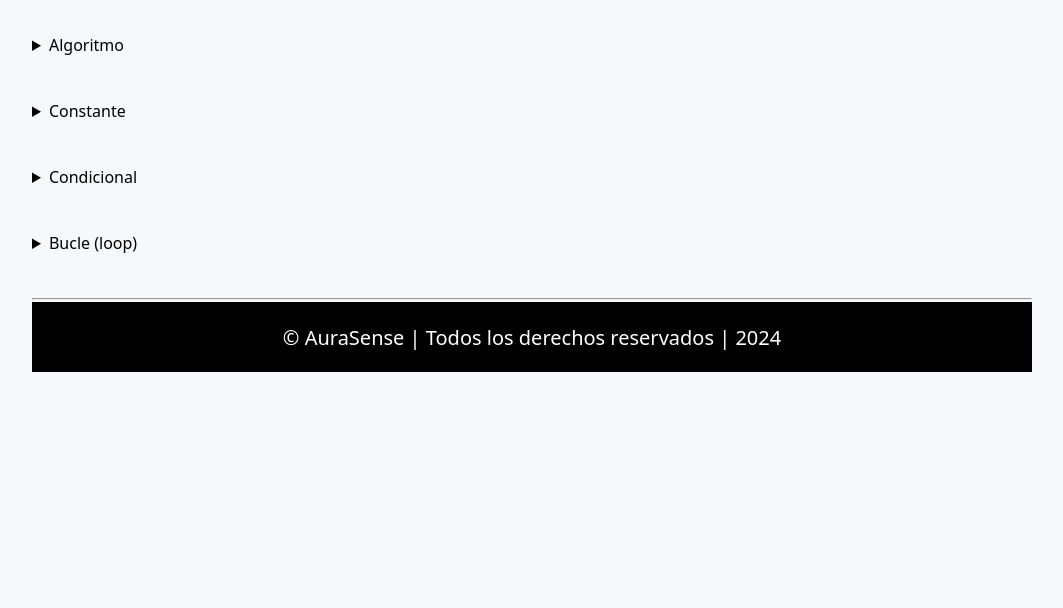
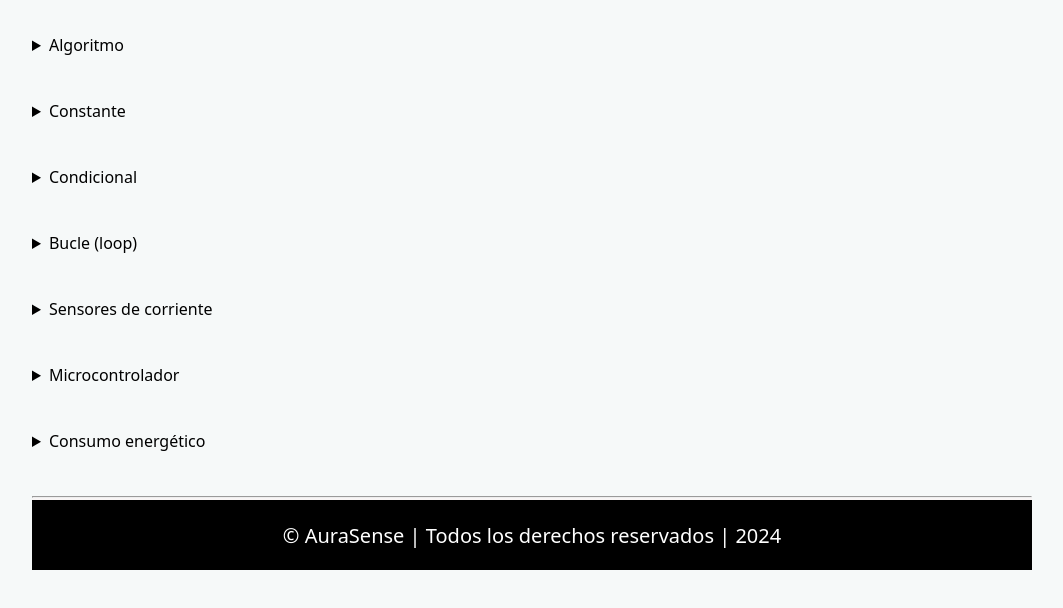
Before and after one commit to NkBlack/AuraSense, a plain HTML site: page Glosario Fundamentos de Ingenieria.html in a window 1280 px wide. Shown: the part 1440-2048 px from the top of the page, without its empty margins (108-1171 px from the left). Drawn offline with Linux system fonts and the light colour scheme.

Commit message:
Glosario Fundamentos de Ingenieria.html

```diff
--- a/Glosario Fundamentos de Ingenieria.html
+++ b/Glosario Fundamentos de Ingenieria.html
@@ -278,10 +278,38 @@
             <article>
 
                  <p>Es una estructura de control en programación que permite repetir un conjunto de instrucciones varias veces, hasta que se cumpla una condición específica. Los bucles son fundamentales para la automatización de tareas repetitivas, como procesar elementos de una lista o realizar cálculos de manera iterativa. Los tipos más comunes de bucles son el "for" (para un número determinado de repeticiones) y el "while" (mientras se cumpla una condición).</p>
-
             </article>
         </details>
         <br><br>
+
+        <details>
+            <summary>Sensores de corriente</summary>
+            <article>
+
+                 <p>Los sensores de corriente son dispositivos que miden el flujo de corriente eléctrica en un circuito, ya sea alterna (AC) o directa (DC). Funcionan mediante principios como el electromagnetismo, el efecto Hall o resistencias shunt, según el tipo de sensor. Son esenciales en sistemas como AuraSense, ya que permiten monitorear el consumo de energía en tiempo real con alta precisión. Estos dispositivos ayudan a identificar patrones de uso y detectar anomalías en el consumo energético. Su integración con microcontroladores facilita la transmisión de datos a sistemas de análisis, como aplicaciones móviles.</p>
+            </article>
+        </details>
+        <br><br>
+
+        <details>
+            <summary>Microcontrolador </summary>
+            <article>
+
+                 <p>Un microcontrolador es un circuito integrado que combina un procesador, memoria y periféricos en un solo chip compacto. Este componente es el "cerebro" de AuraSense, ya que se encarga de procesar los datos recolectados por los sensores y enviarlos a través de Wi-Fi. Los microcontroladores están diseñados para ejecutar tareas específicas y consumir poca energía, lo que los hace ideales para dispositivos de monitoreo. Son programables, lo que permite ajustarlos a las necesidades específicas de cada aplicación. En AuraSense, el microcontrolador gestiona la comunicación y la lógica del sistema para garantizar su eficiencia.</p>
+            </article>
+        </details>
+        <br><br>
+
+
+        <details>
+            <summary>Consumo energético </summary>
+            <article>
+
+                 <p>El consumo energético se refiere a la cantidad de energía utilizada por un dispositivo o sistema durante un periodo de tiempo determinado. Este concepto es fundamental en AuraSense, que busca optimizar el uso de energía en hogares y oficinas. Al medir y analizar el consumo energético, es posible identificar dispositivos ineficientes o detectar patrones de uso innecesario. Reducir el consumo energético no solo disminuye costos, sino también el impacto ambiental. AuraSense facilita esta tarea al proporcionar información en tiempo real sobre el uso de energía.</p>
+          </article>
+        </details>
+        <br><br>
+
      </section>
      <hr>
 </main>
```
